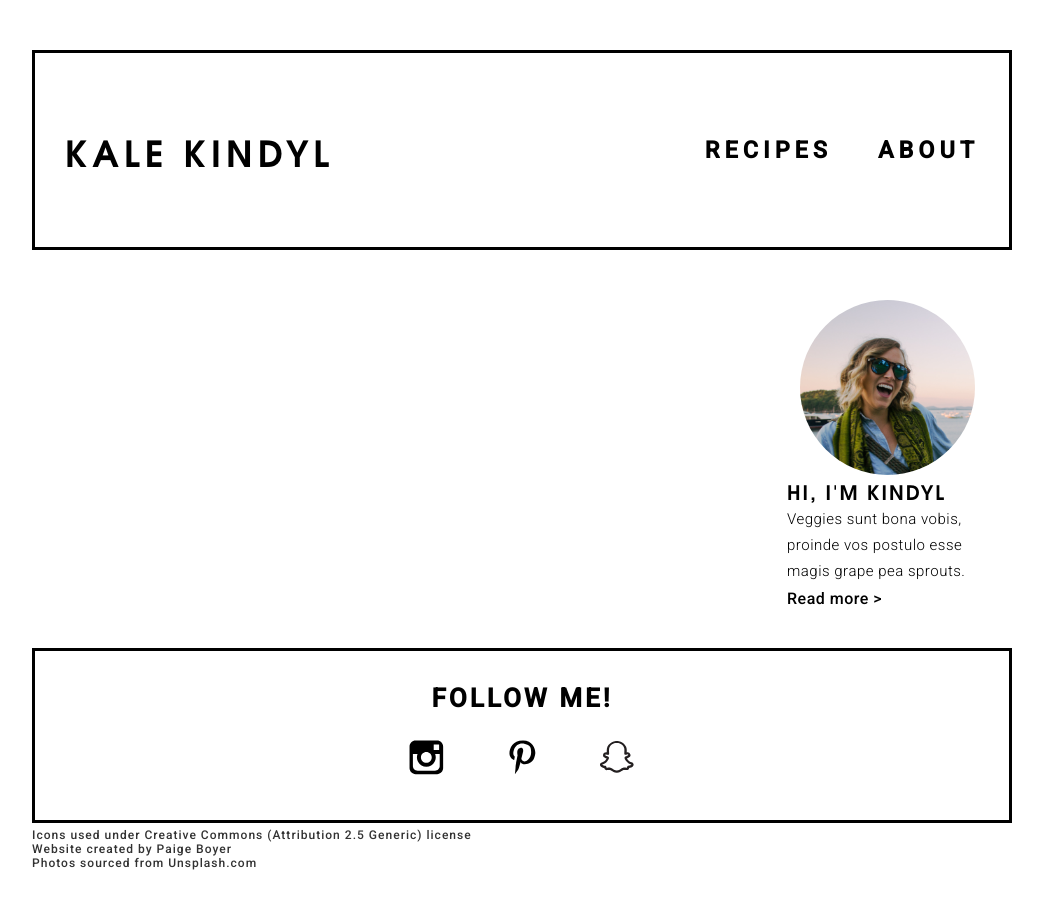
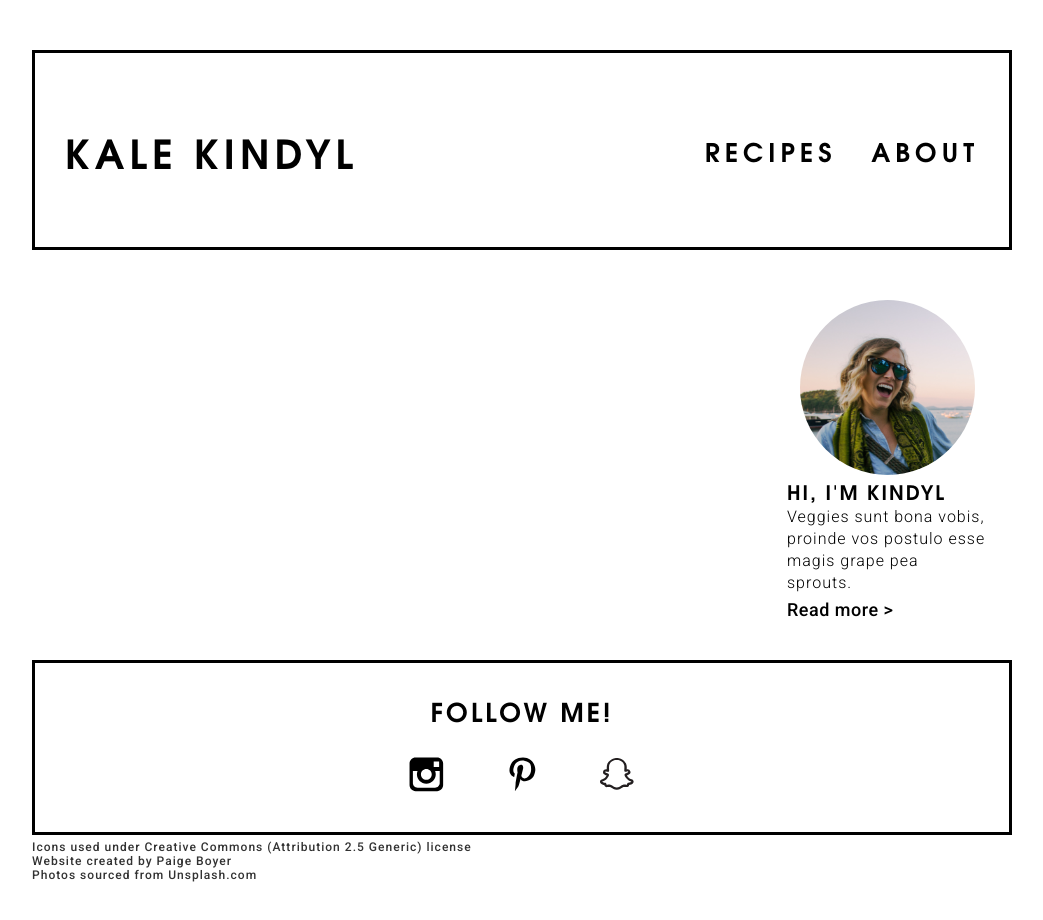
Before and after one commit to paige1381/kale_kindyl, a website: page public/index.html in a window 1280 px wide. Shown: the whole page, without its empty margins (118-1161 px from the left). Drawn offline with nearby package versions, Linux system fonts and the light colour scheme; some packages are replaced by stand-ins of ours; no server answers.

Commit message:
fixed fonts for tablet and desktop views

```diff
--- a/public/css/style.css
+++ b/public/css/style.css
@@ -538,7 +538,7 @@ button:hover {
   .recipe-card h3 {
     height: 88px;
     margin-bottom: 10px;
-    font-size: 18px;
+    font-size: 22px;
   }
 
   #bio {
@@ -611,7 +611,8 @@ button:hover {
     align-items: center;
     text-transform: uppercase;
     letter-spacing: 5px;
-    font-size: 20px;
+    font-size: 22px;
+    font-family: "Tex Gyre Adventor Bold";
   }
 
   #title-link {
@@ -621,7 +622,7 @@ button:hover {
 
   #title {
     width: 100%;
-    font-size: 36px;
+    font-size: 40px;
   }
 
   #home, #about, #contact, #credit, #recipes, #recipe {
@@ -724,13 +725,13 @@ button:hover {
   }
 
   #bio p {
-    letter-spacing: .5px;
-    font-size: 15px;
+    font-size: 16px;
+    line-height: 22px;
   }
 
   #bio a {
     letter-spacing: .5px;
-    font-size: 16px;
+    font-size: 18px;
   }
 
   #about {
@@ -749,7 +750,6 @@ button:hover {
 
   #about h4 {
     font-size: 20px;
-    letter-spacing: 2px;
   }
 
   #about p {
@@ -767,6 +767,7 @@ button:hover {
     align-items: center;
     margin-bottom: 5px;
     margin-top: 40px;
+    font-family: "Tex Gyre Adventor Bold";
   }
 
   #contact > h3 {
```
